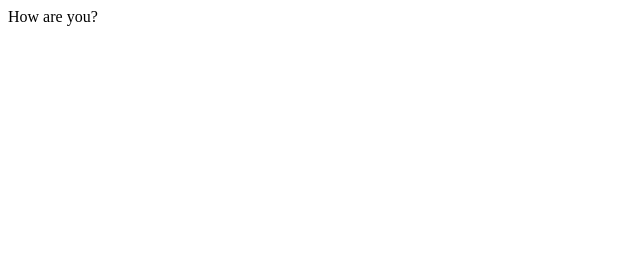
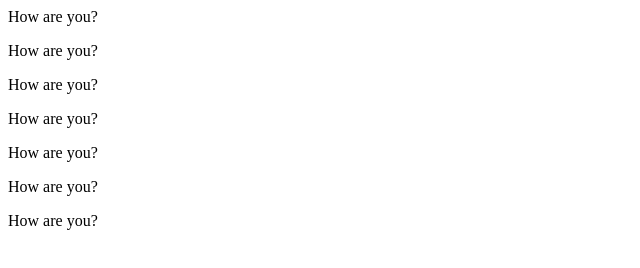
Before and after one commit to mishkatnurrafi/localRepo, a plain HTML site: page index.html in a window 1280 px wide. Shown: the whole page, without its empty margins (0-640 px from the left). Drawn offline with Linux system fonts and the light colour scheme.

Commit message:
Last try

```diff
--- a/index.html
+++ b/index.html
@@ -1 +1,7 @@
 <p>How are you?</p>
+<p>How are you?</p>
+<p>How are you?</p>
+<p>How are you?</p>
+<p>How are you?</p>
+<p>How are you?</p>
+<p>How are you?</p>
```
